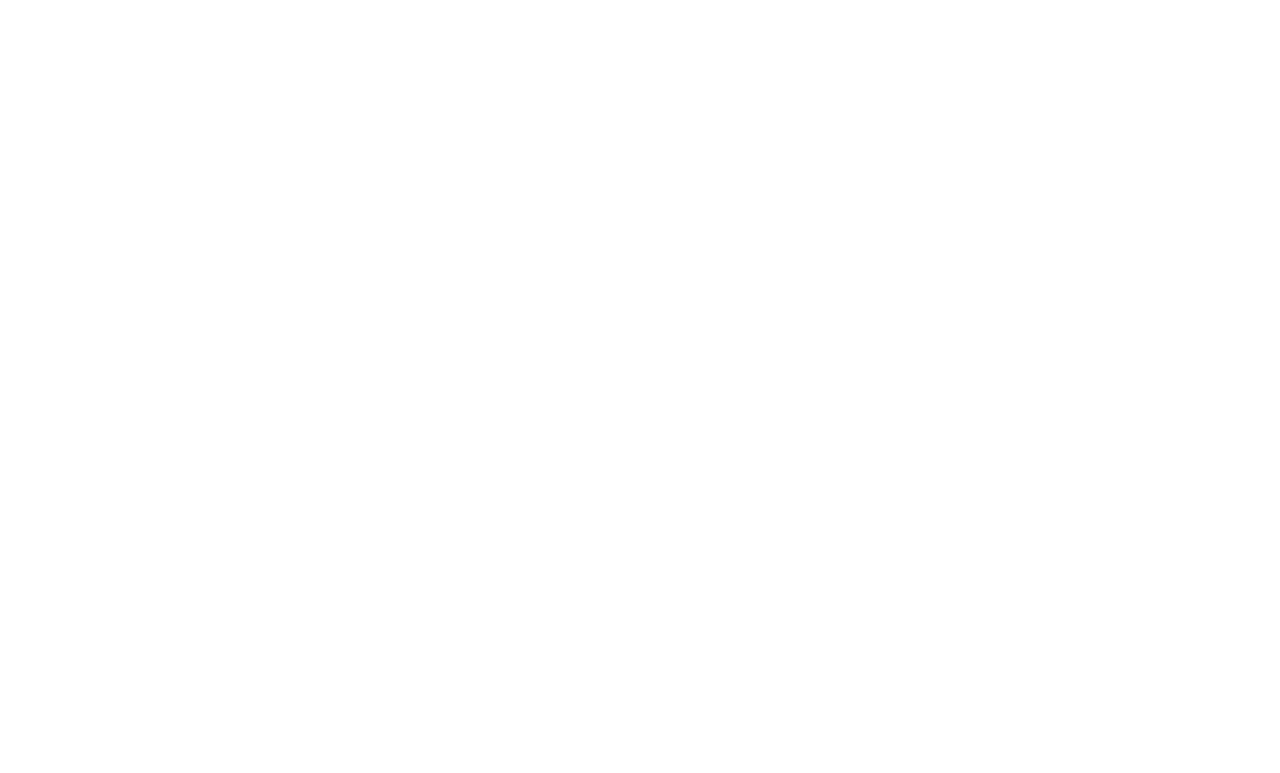
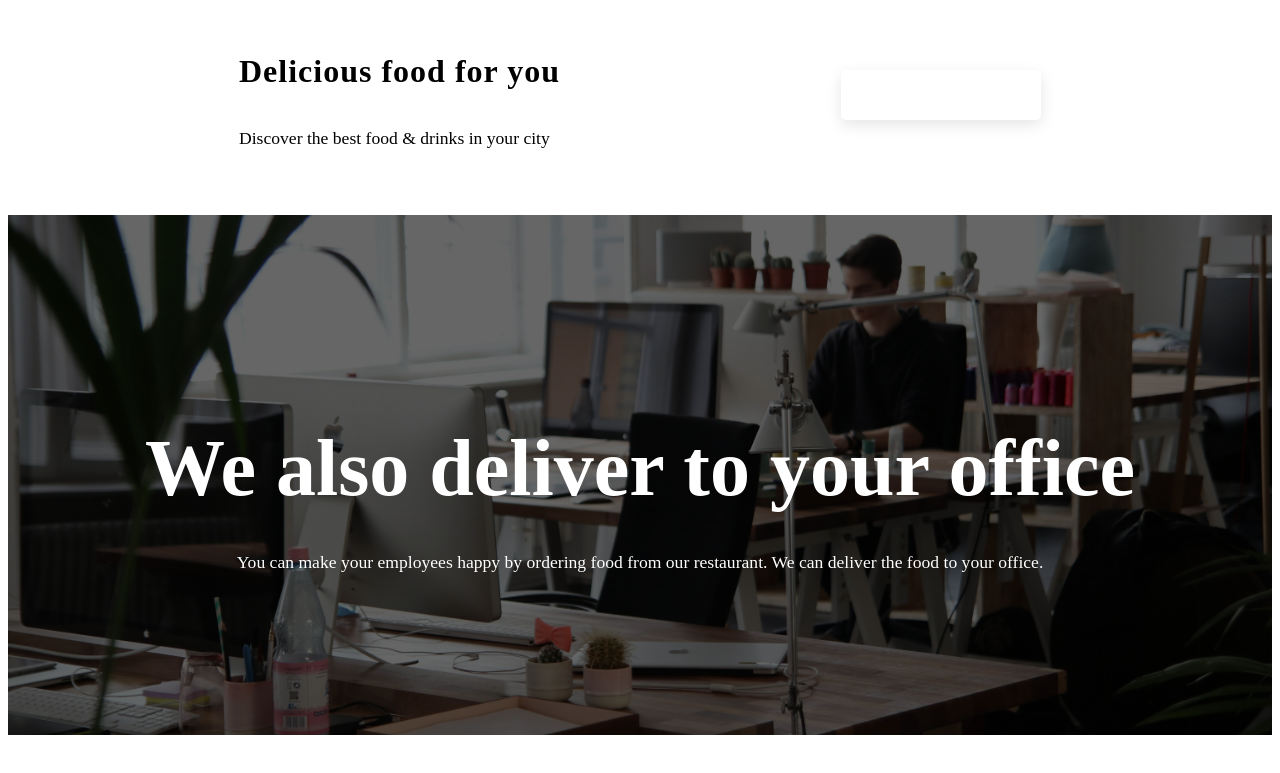
Before and after one commit to Ayoub-EDAHLOULI/mealswift, a Next.js app: page /Home/HomePage in a window 1280 px wide. Shown: the part 2369-3142 px from the top of the page. Before the commit the page ends 2294 px from the top, so only its background shows below. Built offline with nearby package versions, Linux system fonts and the light colour scheme.

Commit message:
Create the banner section

```diff
--- /dev/null
+++ b/src/components/Banner/Banner.scss
@@ -0,0 +1,84 @@
+.banner {
+  width: 100%;
+  margin: 200px 0;
+
+  .banner__container {
+    display: flex;
+    flex-direction: column;
+    align-items: center;
+
+    .banner__container__top {
+      width: 100%;
+      display: flex;
+      align-items: center;
+      justify-content: space-evenly;
+      column-gap: 50px;
+      height: 30vh;
+      background-color: var(--color-secondary);
+
+      .banner__container__top__leftside {
+        display: flex;
+        flex-direction: column;
+
+        .banner__container__top__title {
+          font-size: 2rem;
+          font-weight: 700;
+          color: #000;
+          margin-bottom: 20px;
+          letter-spacing: 1px;
+        }
+
+        .banner__container__top__subtitle {
+          font-size: 1.1rem;
+          font-weight: 400;
+          font-family: var(--font-secondary);
+          color: #000;
+          margin-bottom: 20px;
+        }
+      }
+
+      .banner__button {
+        width: 200px;
+        height: 50px;
+        background-color: var(--color-primary);
+        color: #fff;
+        font-size: 1.1rem;
+        font-weight: 700;
+        border-radius: 5px;
+        border: none;
+        box-shadow: 0 5px 15px rgba(0, 0, 0, 0.1);
+        cursor: pointer;
+        transition: all 0.3s ease-in-out;
+
+        &:hover {
+          background-color: var(--color-primary-dark);
+        }
+      }
+    }
+
+    .banner__container__bottom {
+      width: 100%;
+      height: 65vh;
+      display: flex;
+      flex-direction: column;
+      align-items: center;
+      justify-content: center;
+      background: linear-gradient(rgba(0, 0, 0, 0.6), rgba(0, 0, 0, 0.6)),
+        url("../../../public/images/office.jpg") center/cover no-repeat fixed;
+      color: #fff;
+
+      h2 {
+        font-size: 5rem;
+        font-weight: 700;
+        margin-bottom: 20px;
+      }
+
+      p {
+        font-size: 1.1rem;
+        font-weight: 400;
+        font-family: var(--font-secondary);
+        margin-bottom: 20px;
+      }
+    }
+  }
+}
--- /dev/null
+++ b/src/components/Banner/Banner.tsx
@@ -0,0 +1,31 @@
+import "./Banner.scss";
+
+function Banner() {
+  return (
+    <section className="banner">
+      <div className="banner__container">
+        <div className="banner__container__top">
+          <div className="banner__container__top__leftside">
+            <h1 className="banner__container__top__title">
+              Delicious food for you
+            </h1>
+            <p className="banner__container__top__subtitle">
+              Discover the best food & drinks in your city
+            </p>
+          </div>
+          <button className="banner__button">Order now</button>
+        </div>
+
+        <div className="banner__container__bottom">
+          <h2>We also deliver to your office</h2>
+          <p>
+            You can make your employees happy by ordering food from our
+            restaurant. We can deliver the food to your office.
+          </p>
+        </div>
+      </div>
+    </section>
+  );
+}
+
+export default Banner;
--- a/src/pages/Home/HomePage.tsx
+++ b/src/pages/Home/HomePage.tsx
@@ -1,3 +1,4 @@
+import Banner from "@/components/Banner/Banner";
 import Hero from "@/components/Hero/Hero";
 import HowWork from "@/components/HowWork/HowWork";
 import Navbar from "@/components/Navbar/Navbar";
@@ -10,6 +11,7 @@
       <Hero />
       <HowWork />
       <Restaurant />
+      <Banner />
     </section>
   );
 }
```
Also changed, not shown: public/images/office.jpg (added).
